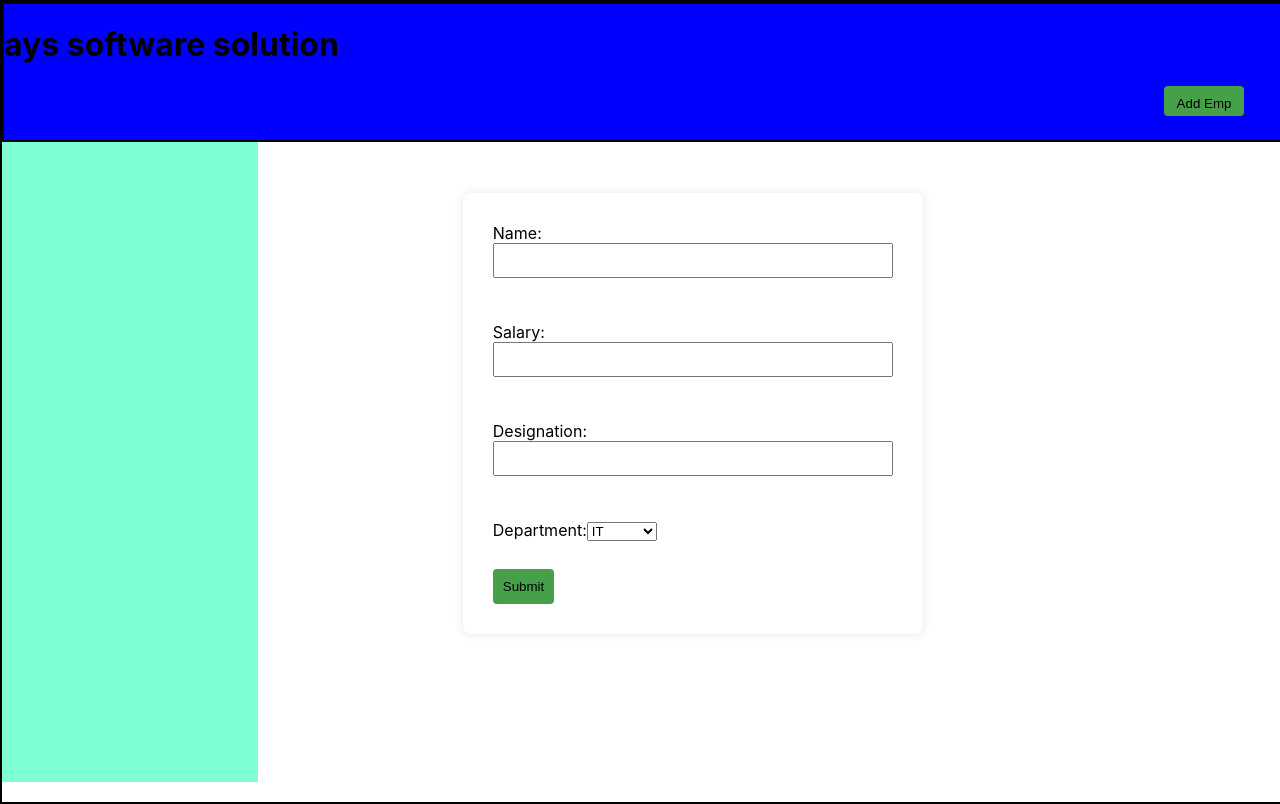
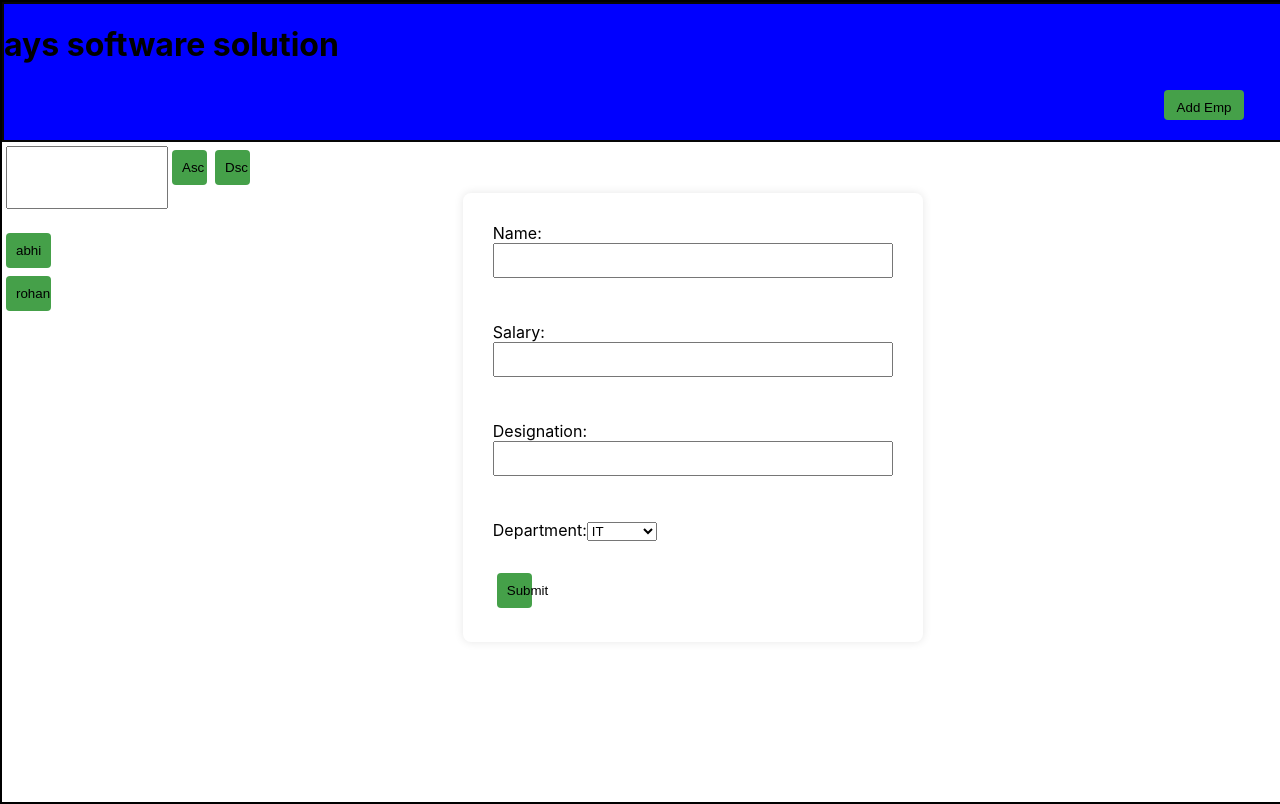
Before and after one commit to Abhishek-shinde-1818/employee-management-system-react, a React (Create React App) app: page / in a window 1280 px wide. Built offline with nearby package versions, Linux system fonts and the light colour scheme.

Commit message:
employee section updated

```diff
--- a/src/App.js
+++ b/src/App.js
@@ -7,11 +7,25 @@ const App = () => {
   const obj={
     text:"ays software solution",
   }
+  const employees=[
+    {
+      id:1,
+      name:"abhi",
+      salary:30000,
+      dept:"IT"
+    },
+    {
+      id:2,
+      name:"rohan",
+      salary:35000,
+      dept:"ENGG"
+    }
+  ]
   return (
     <div className="demo">
       <Navbar obj={obj}/>
       <div className='main'>
-      <Employee/>
+      <Employee emparr={employees}/>
       <EmpDetails/>
       </div>
 
--- a/src/components/Employee.jsx
+++ b/src/components/Employee.jsx
@@ -1,9 +1,44 @@
 import React from 'react'
 import './employee.css'
-const Employee = () => {
+const Employee = (props) => {
   return (
     <div className='employee'>
+    <Toolbar/>
+    <Employeelist emparr={props}/>
+    </div>
+  )
+}
+const Toolbar = () => {
+  return (
+    <div className='Toolbar'>
+      <input id="myInput" />
+      <button className='asc' type='button' >Asc</button>
+      <button className='dsc' type='button' >Dsc</button>
+    </div>
+  )
+}
+const Emp=(props)=>{
+  return(
+    <button className='empbt'>{props.empdetail.name}</button>
+  )
+}
+const Employeelist = (props) => {
 
+  let newarr=props.emparr.emparr
+  let emplist=[]
+  function displayemp()
+  {
+    for(let i=0;i<newarr.length;i++)
+    {
+    emplist.push(<Emp empdetail={newarr[i]} key={i}/>)
+    }
+    return emplist
+  }
+  return (
+    <div className='Employeelist'>
+      {
+        displayemp()
+      }
     </div>
   )
 }
--- a/src/components/employee.css
+++ b/src/components/employee.css
@@ -1,5 +1,31 @@
 .employee{
     height: 80vh;
     width: 20vw;
-    background-color: aquamarine;
+
+    display: flex;
+    flex-direction: column;
 }
+.Toolbar{
+    height: 10vh;
+    display: flex;
+    flex-direction: row;
+    padding: 4px;
+}
+.Employeelist{
+    height: 70vh;
+    display: flex;
+    flex-direction: column;
+}
+.myInput{
+    height: 10px;
+    width: 20px;
+}
+button{
+    margin: 4px;
+    height: 35px;
+    width: 35px;
+}
+.empbt{
+    height: 35px;
+    width: 45px;
+}
```
